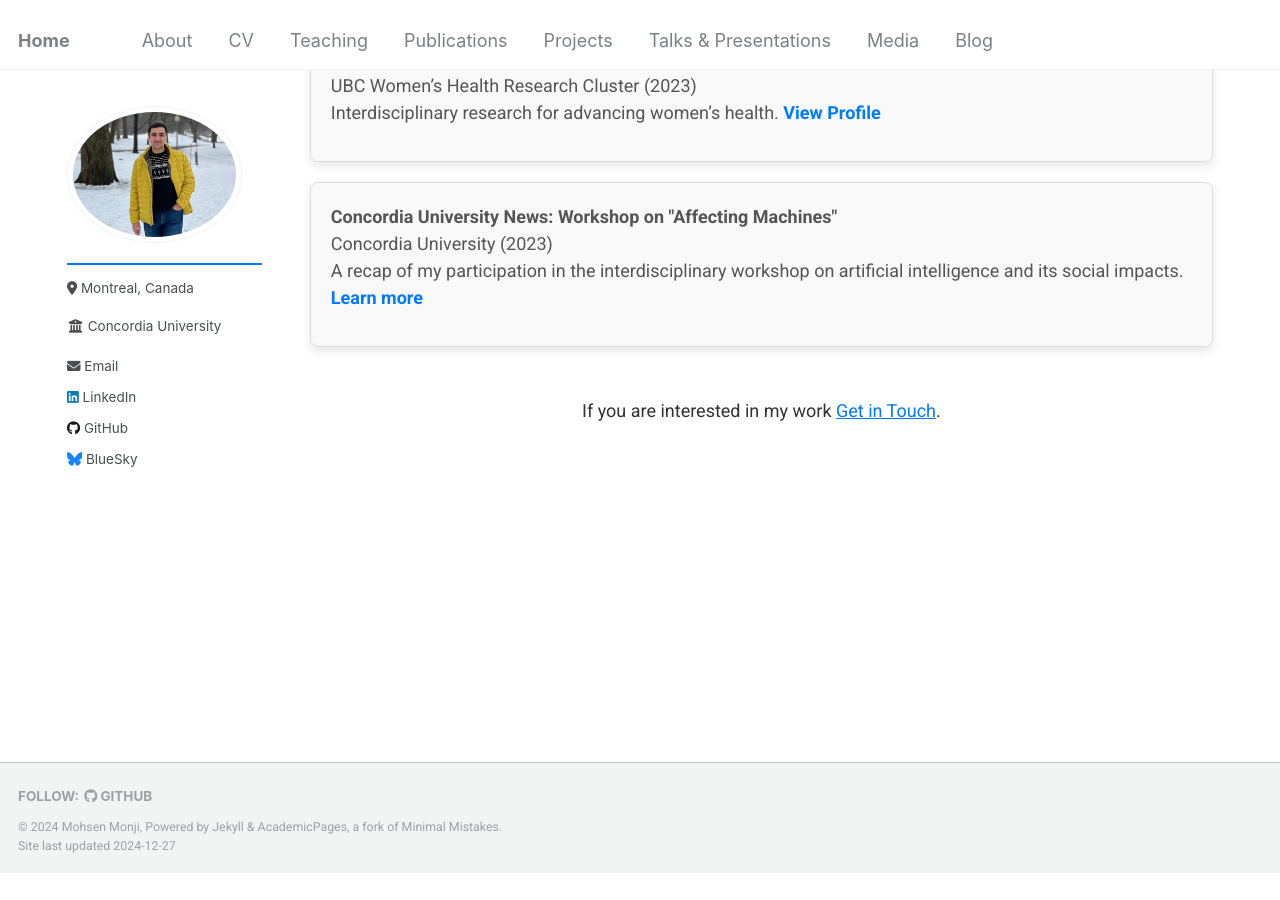
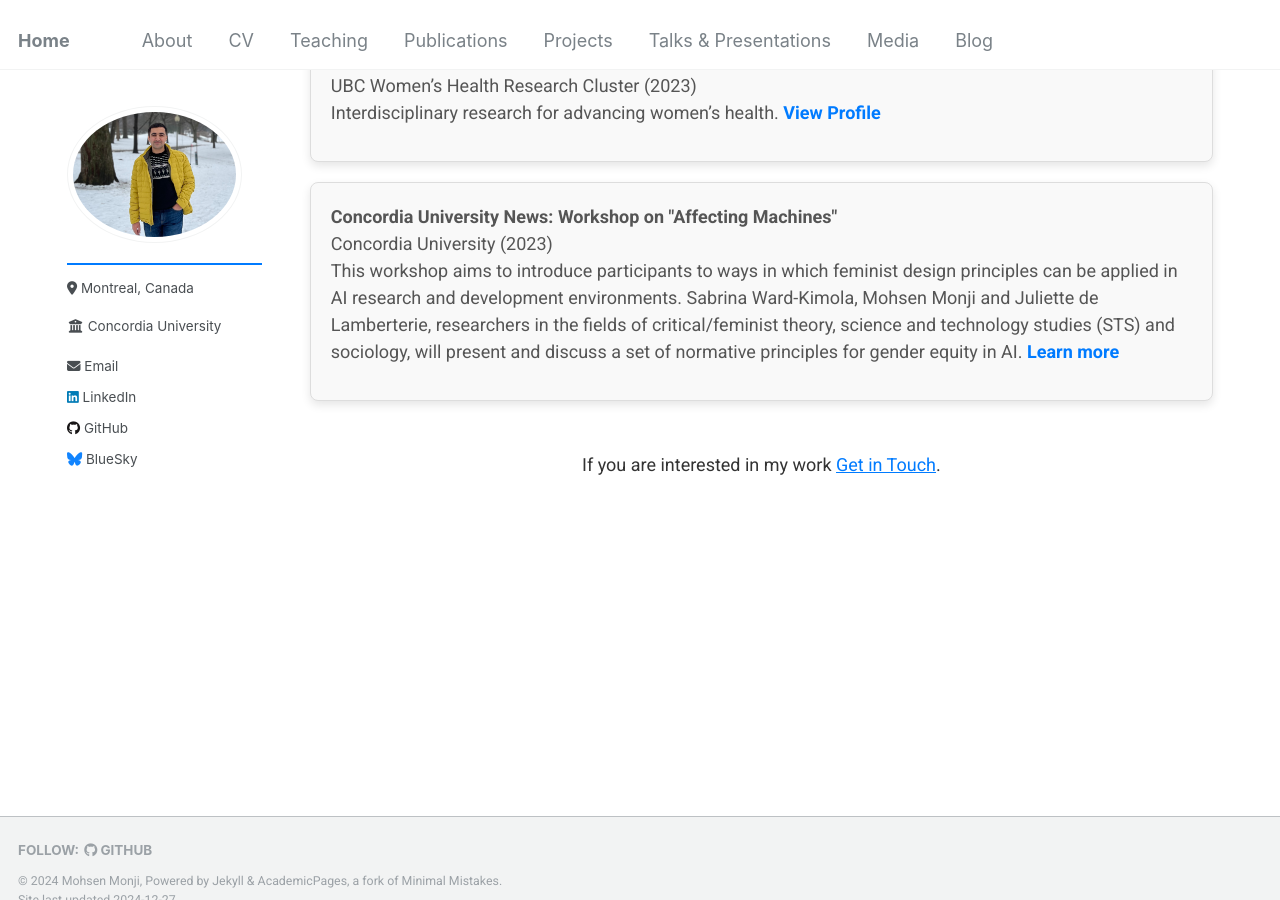
Before and after one commit to Mohsnmonji/mohsnmonji.github.io, a Jekyll site: the page built from _pages/media.md, in a window 1280 px wide and 900 px high, scrolled down 527 px. Built offline with Jekyll 4.4.1, drawn with Linux system fonts in a browser that asks for light colours; before the commit the page ends 1400 px from its top, so only the background shows below that.

Commit message:
Update media.md

```diff
--- a/_pages/media.md
+++ b/_pages/media.md
@@ -112,7 +112,7 @@ author_profile: true
       <li>
         <strong>Concordia University News: Workshop on "Affecting Machines"</strong> <br>
         <span>Concordia University (2023)</span><br>
-        A recap of my participation in the interdisciplinary workshop on artificial intelligence and its social impacts.
+        This workshop aims to introduce participants to ways in which feminist design principles can be applied in AI research and development environments. Sabrina Ward-Kimola, Mohsen Monji and Juliette de Lamberterie, researchers in the fields of critical/feminist theory, science and technology studies (STS) and sociology, will present and discuss a set of normative principles for gender equity in AI.
         <a href="https://www.concordia.ca/cuevents/offices/provost/fourth-space/2023/08/22/affecting-machines.html" target="_blank">Learn more</a>
       </li>
     </ul>
```
